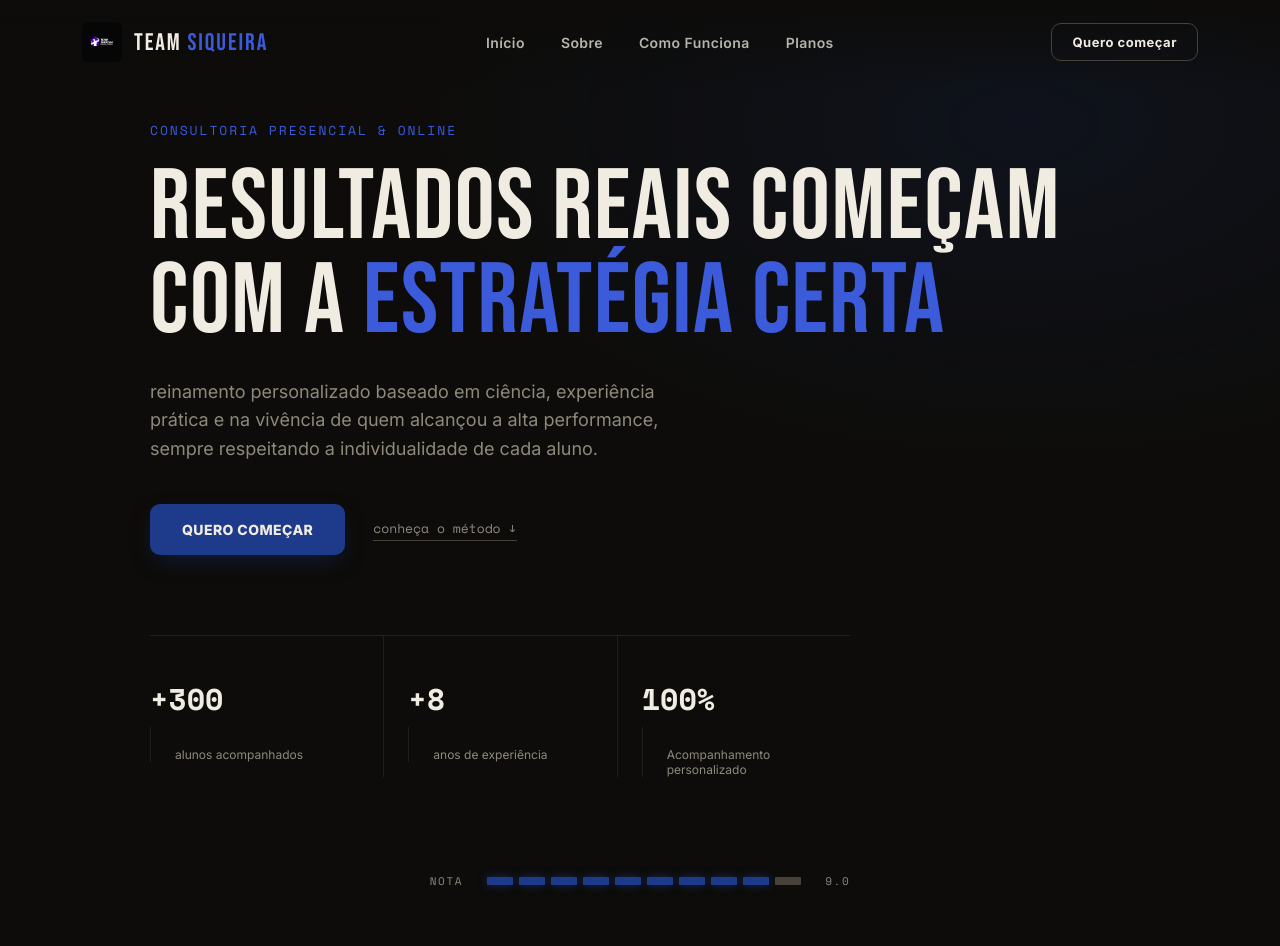
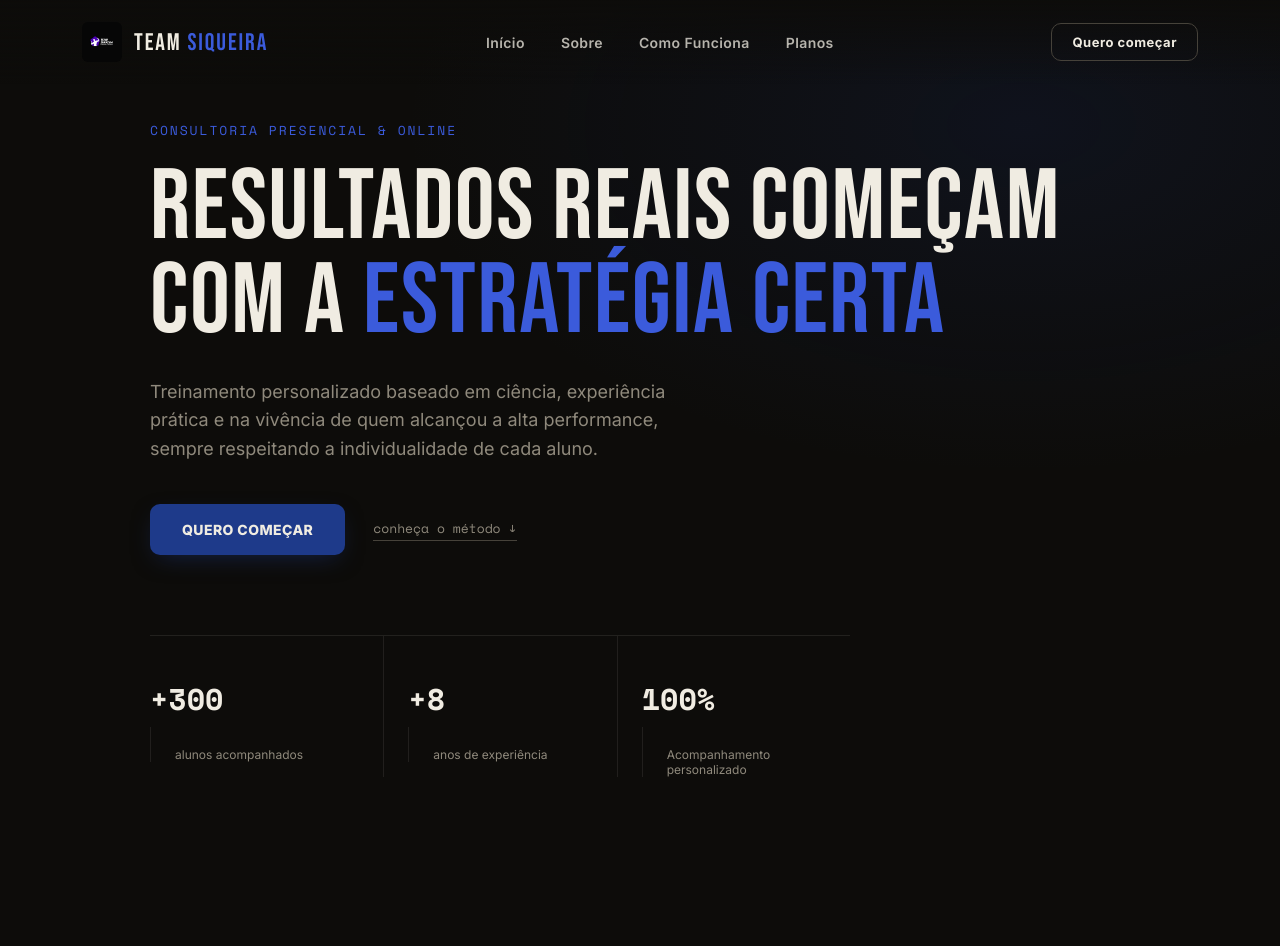
Before and after one commit to joaolima16/consultoria_dani, a Next.js app: page / in a window 1280 px wide. Shown: the top 946 px of the page. Built offline with nearby package versions, Linux system fonts and the light colour scheme.

Commit message:
Remove Scorecard component and related styles; correct typo in Hero component description

```diff
--- a/src/app/main.css
+++ b/src/app/main.css
@@ -81,24 +81,6 @@ nav.wrap{display:flex; align-items:center; justify-content:space-between;}
 .nav-toggle.open span:nth-child(1){transform:translateY(7px) rotate(45deg);}
 .nav-toggle.open span:nth-child(2){opacity:0;}
 .nav-toggle.open span:nth-child(3){transform:translateY(-7px) rotate(-45deg);}
-
-/* SCORECARD DIVIDER (signature element — inspired by posing-round judging cards) */
-.scorecard{
-  width:100%; padding:36px 0;
-  display:flex; justify-content:center;
-}
-.scorecard-inner{
-  display:flex; align-items:center; gap:6px;
-}
-.scorecard-seg{
-  width:26px; height:8px; background:var(--steel-dim); border-radius:1px;
-  transition:background 0.3s;
-}
-.scorecard-seg.lit{background:var(--gold); box-shadow:0 0 10px rgba(30,58,138,0.6);}
-.scorecard-label{
-  font-family:'Space Mono', monospace; font-size:11px; color:var(--steel);
-  letter-spacing:0.15em; text-transform:uppercase; margin:0 18px;
-}
 
 /* HERO */
 .hero{
@@ -338,7 +320,6 @@ footer a:hover{border-color:var(--gold-bright);}
   .depo-grid{grid-template-columns:1fr;}
   .contato-grid{grid-template-columns:1fr; gap:48px;}
   section{padding:76px 0;}
-  .scorecard-label{display:none;}
 }
 
 /* RESPONSIVE — SMALL MOBILE */
--- a/src/components/Hero.jsx
+++ b/src/components/Hero.jsx
@@ -10,7 +10,7 @@ export default function Hero() {
       <div className="wrap">
         <div className="hero-eyebrow">Consultoria presencial &amp; online</div>
         <h1>Resultados reais começam com a <em>Estratégia certa</em></h1>
-        <p className="hero-sub">reinamento personalizado baseado em ciência, experiência prática e na vivência de quem alcançou a alta performance, sempre respeitando a individualidade de cada aluno.</p>
+        <p className="hero-sub">Treinamento personalizado baseado em ciência, experiência prática e na vivência de quem alcançou a alta performance, sempre respeitando a individualidade de cada aluno.</p>
         <div className="hero-actions">
           <a href="#planos" className="btn-primary">Quero começar</a>
           <a href="#sobre" className="hero-metric-link">conheça o método ↓</a>
--- a/src/components/Home.jsx
+++ b/src/components/Home.jsx
@@ -3,7 +3,6 @@
 import { useState } from 'react'
 import Header from '@/components/Header.jsx'
 import Hero from '@/components/Hero.jsx'
-import Scorecard from '@/components/Scorecard.jsx'
 import Sobre from '@/components/Sobre.jsx'
 import ComoFunciona from '@/components/ComoFunciona.jsx'
 import Depoimentos from '@/components/Depoimentos.jsx'
@@ -18,10 +17,8 @@ export default function Home() {
     <>
       <Header />
       <Hero />
-      <Scorecard />
       <Sobre />
       <ComoFunciona />
-      <Scorecard />
       <Depoimentos />
       <Planos onEscolherPlano={setPlanoSelecionado} />
       <Contato planoSelecionado={planoSelecionado} />
--- a/src/components/Scorecard.jsx
+++ /dev/null
@@ -1,14 +0,0 @@
-export default function Scorecard() {
-  const seguimentos = Array.from({ length: 10 })
-  return (
-    <div className="scorecard" aria-hidden="true">
-      <div className="scorecard-inner">
-        <span className="scorecard-label">Nota</span>
-        {seguimentos.map((_, i) => (
-          <div key={i} className={`scorecard-seg${i < 9 ? ' lit' : ''}`} />
-        ))}
-        <span className="scorecard-label">9.0</span>
-      </div>
-    </div>
-  )
-}
```
